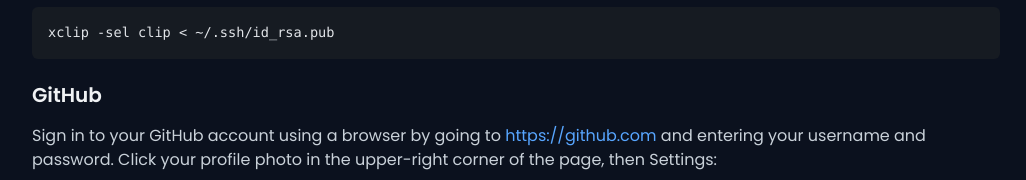
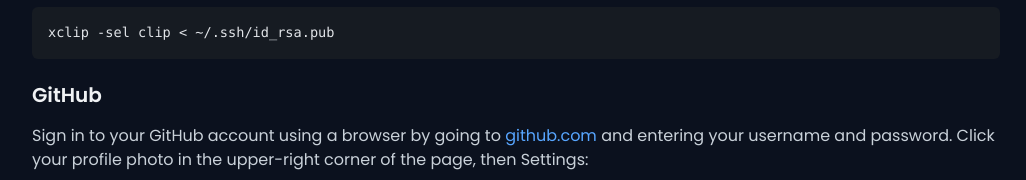
Before and after one commit to rafimrfdn/portfolio, an Astro site: page /post/git-ssh-keys-for-github-gitlab-and-bitbucket-on-linux in a window 1280 px wide. Shown: the part 4865-5045 px from the top of the page, without its empty margins (124-1150 px from the left). Built offline with nearby package versions, Linux system fonts and the light colour scheme; Astro itself is replaced by a stand-in of ours; code samples lack their colours.

Commit message:
update dependencies

```diff
--- a/package.json
+++ b/package.json
@@ -10,7 +10,7 @@
   },
   "devDependencies": {
     "@astrojs/preact": "^0.1.2",
-    "astro": "^1.0.0-beta.31",
+    "astro": "^1.0.0-beta.35",
     "sass": "^1.51.0"
   },
   "dependencies": {
--- a/src/pages/post/git-ssh-keys-for-github-gitlab-and-bitbucket-on-linux.md
+++ b/src/pages/post/git-ssh-keys-for-github-gitlab-and-bitbucket-on-linux.md
@@ -230,7 +230,7 @@ xclip -sel clip < ~/.ssh/id_rsa.pub
 
 ### GitHub
 
-Sign in to your GitHub account using a browser by going to <https://github.com> and entering your username and password. Click your profile photo in the upper-right corner of the page, then Settings:
+Sign in to your GitHub account using a browser by going to github.com and entering your username and password. Click your profile photo in the upper-right corner of the page, then Settings:
 
 ![GitHub Settings](/assets/img/blog/git-ssh-keys-for-github-gitlab-and-bitbucket-on-linux/github1.png)
 
```
Also changed, not shown: 1 other file.
